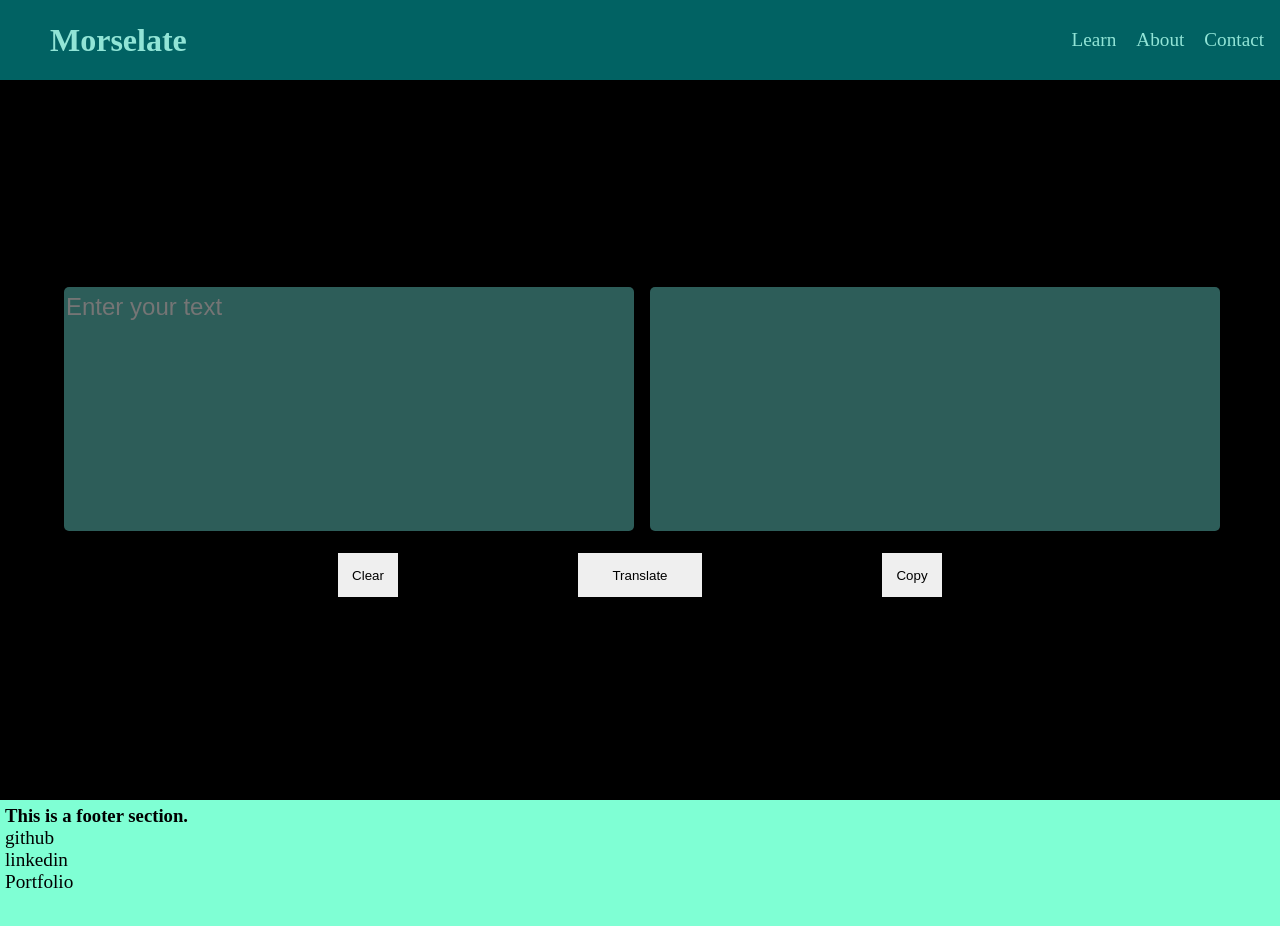
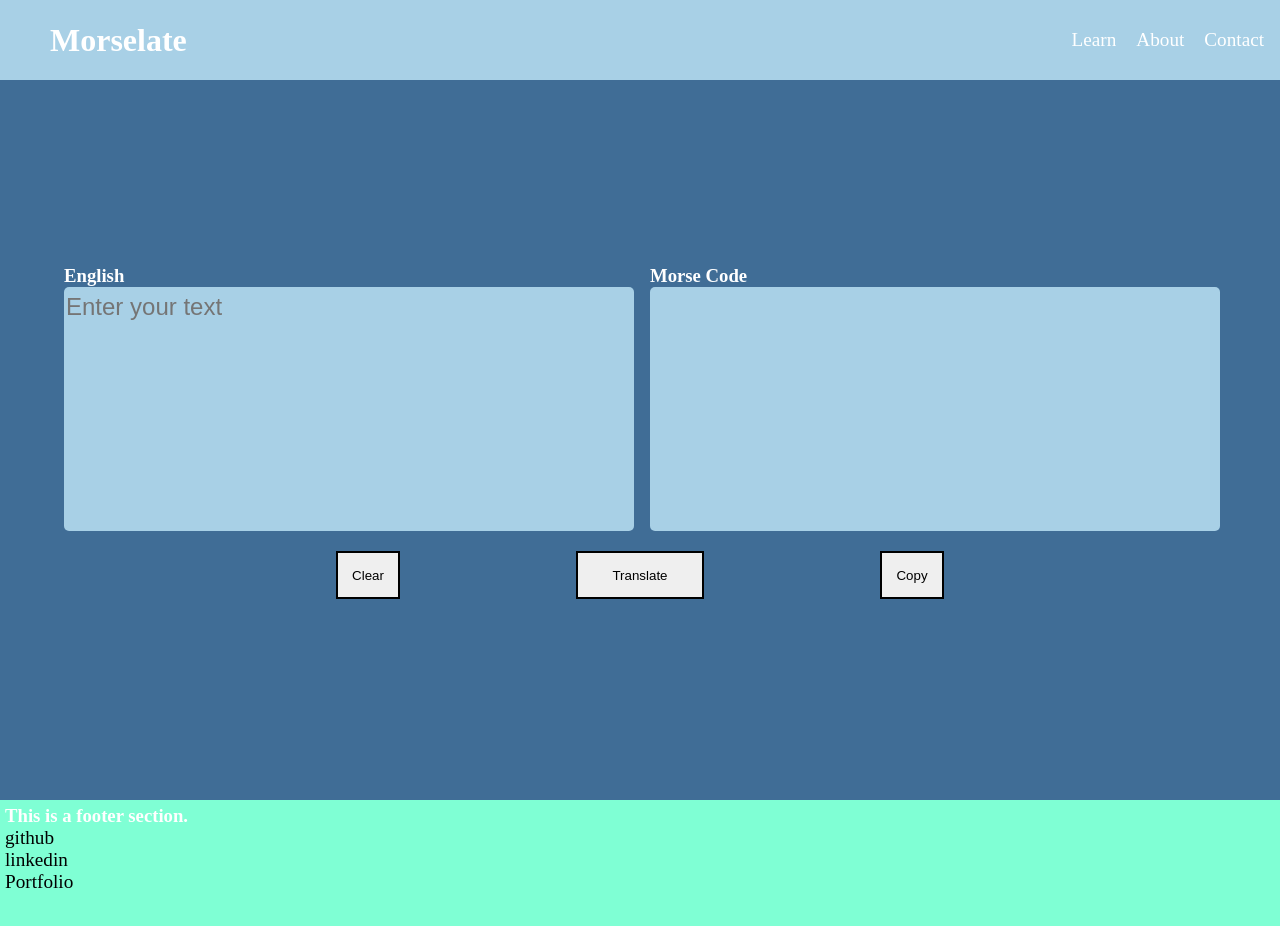
Before and after one commit to PriyanshuKumar016/Morselate, a plain HTML site: page public/index.html in a window 1280 px wide. Drawn offline with Linux system fonts and the light colour scheme.

Commit message:
Updated frontend - colour scheme

```diff
--- a/public/css/home.css
+++ b/public/css/home.css
@@ -19,8 +19,8 @@ header{
     align-items: center;
     height: 10vh;
     padding-left: 50px;
-    background-color: #016263;
-    color: rgb(145, 228, 214);
+    background-color: #a8d0e6;
+    color: rgb(255, 255, 255);
 
 }
 
@@ -41,7 +41,7 @@ nav a{
 .main-container{
     width: 100%;
     height: 90vh;
-    background-color: #000000;
+    background-color: #406d96;
     display: flex;
     justify-content: center;
     align-items: center;
@@ -75,8 +75,12 @@ nav a{
     flex: 1;
     width: 30%;
 }
+h3{
+    color:#ffffff
+}
 .text-area{
-    background-color: rgba(53, 108, 104, 0.861);
+    /* background-color: #55da9c; */
+    background-color: #a8d0e6;
     border-color: transparent;
     color: rgb(189, 208, 203);
 }
```
